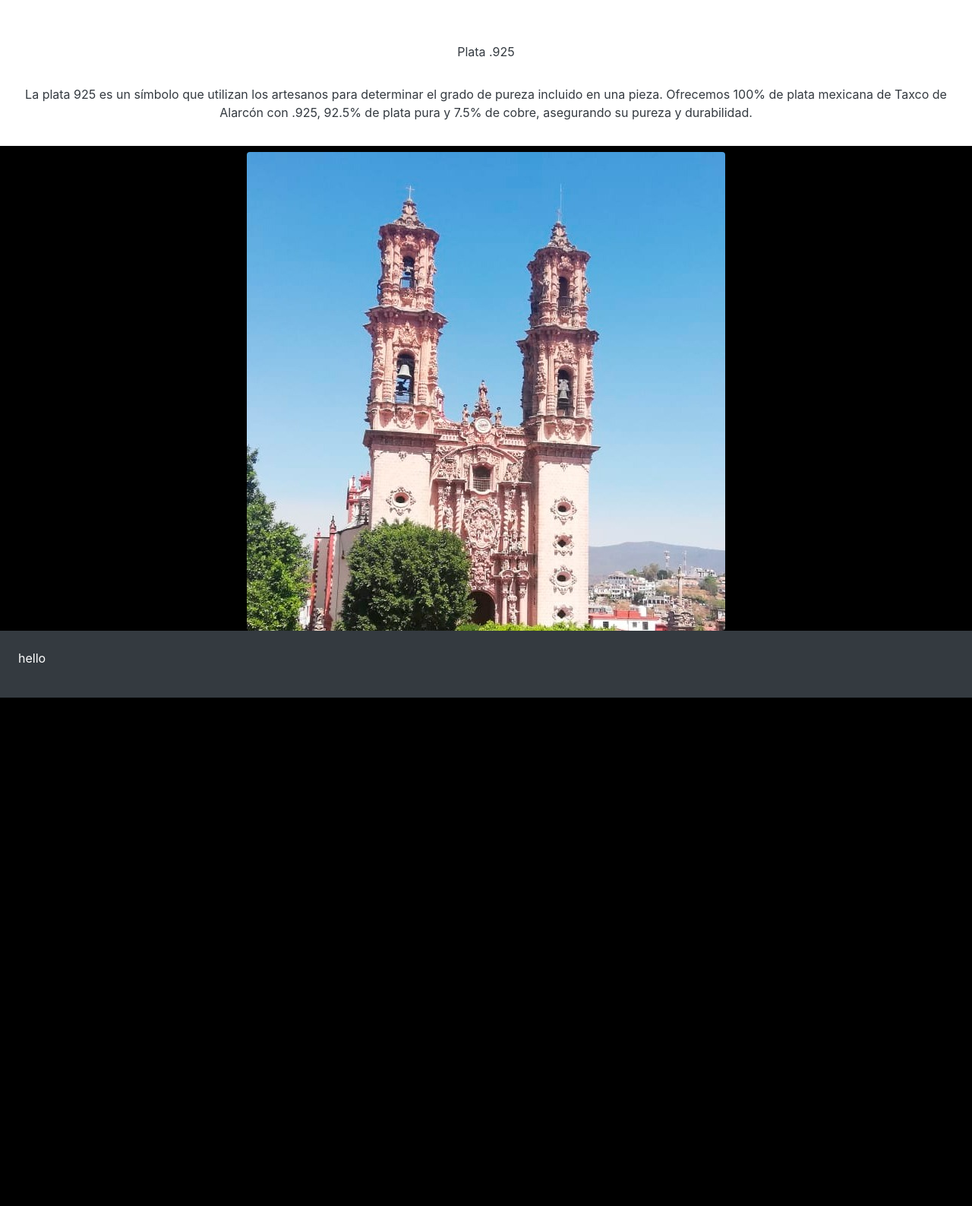
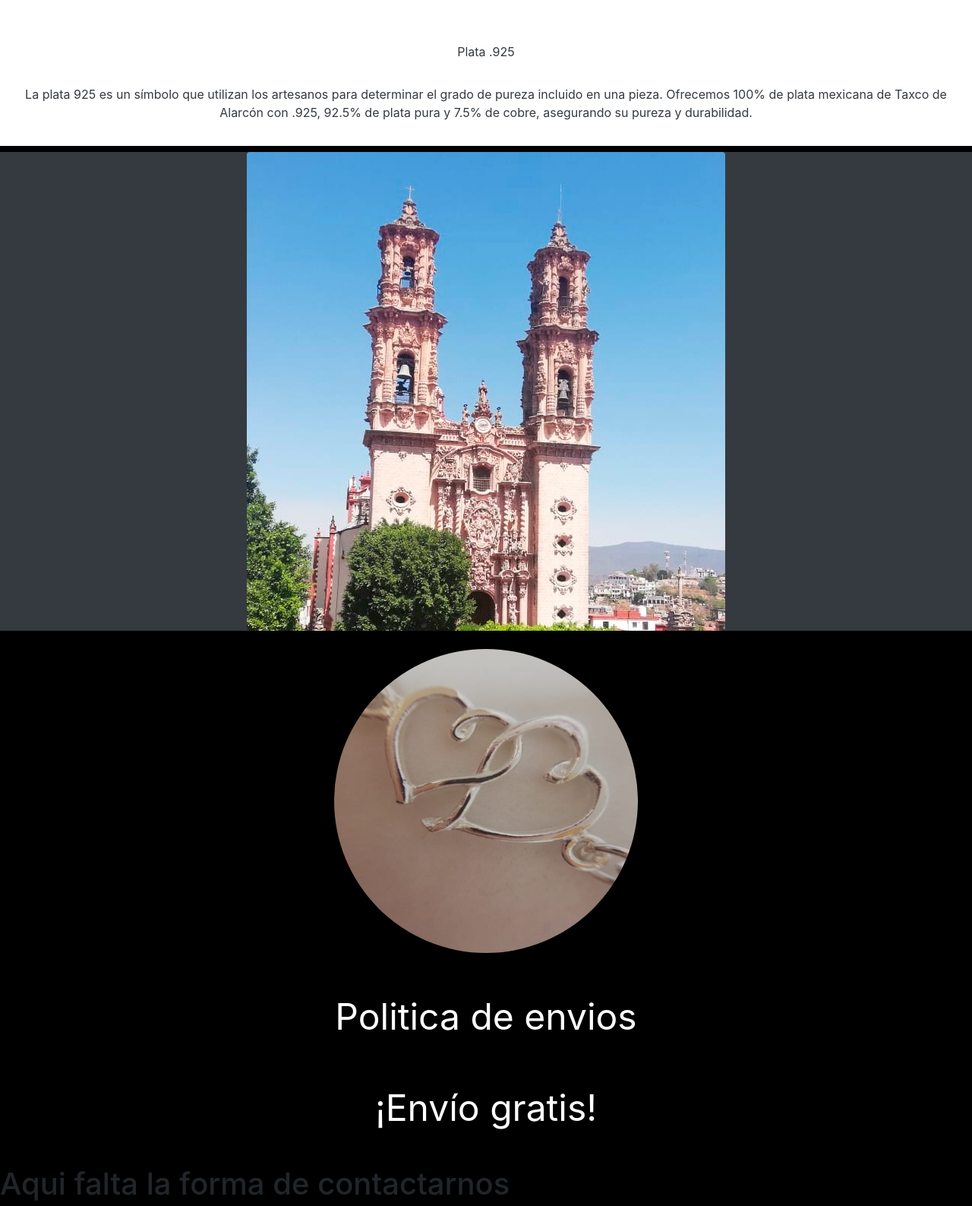
Before and after one commit to AlanSaAl/TiendaWeb, a PHP site: page / in a window 1280 px wide. Shown: the part 729-2316 px from the top of the page at 76% size. Before the commit the page ends 1647 px from the top, so only its background shows below. Run offline with PHP 8.4, Linux system fonts and the light colour scheme.

Commit message:
segundo slider, texto de politica, mapa de google maps

```diff
--- a/index.php
+++ b/index.php
@@ -61,11 +61,12 @@
 
         <p class="mt-4 pt-3 text-center">Plata .925</p>
 
-        <p class="mt-2 pt-3 text-center"> La plata 925 es un símbolo que utilizan los artesanos para determinar el grado de pureza incluido en una pieza. Ofrecemos 100% de plata mexicana de Taxco de Alarcón con .925, 92.5% de plata pura y 7.5% de cobre, asegurando su pureza y durabilidad.</p>
+        <p class="mt-2 pt-3 text-center"> La plata 925 es un símbolo que utilizan los artesanos para determinar el grado de pureza incluido en una pieza. Ofrecemos 100% de plata mexicana de Taxco de Alarcón con .925, 92.5% de plata pura y 7.5%
+            de cobre, asegurando su pureza y durabilidad.</p>
     </section>
 
     <!--Slider dos --->
-    <div class="carousel slide" data-ride="carousel">
+    <div class="carousel slide  bg-dark" data-ride="carousel">
         <div class="carousel-inner">
             <div class="carousel-item active">
                 <img src="assets/slider21.jpg" width="630" height="630" class="rounded mx-auto d-block" alt="...">
@@ -78,10 +79,49 @@
             </div>
         </div>
     </div>
+
     <!--Politica de envio-->
-    <section  class="p-4 mb-6 bg-dark text-white">
+    <section class="p-4 mb-6  text-white">
+        <img src="assets/corazon.jpg" width="400" height="400" class="rounded-circle mx-auto d-block" alt="">
+        <p class="mt-4 pt-4 text-center">
+            <font size=10> Politica de envios</font>
+        </p>
 
-        <p>hello </p>
+        <p class="mt-4 pt-4 text-center">
+            <font size=10>¡Envío gratis!</font>
+        </p>
+
     </section>
 
+    <!--Contacto -->
+
+    <section class="contariner">
+
+        <h1>Aqui falta la forma de contactarnos </h1>
+
+
+    </section>
+
+
+    <!---Mapa google maps -->
+
+    <div class="container">
+        <div class="row">
+            <div class="col-3">
+
+            </div>
+            <div class="col-md-12">
+
+                <iframe src="https://www.google.com/maps/embed?pb=!1m18!1m12!1m3!1d28693.712844570506!2d-99.62543818483933!3d18.55440426850361!2m3!1f0!2f0!3f0!3m2!1i1024!2i768!4f13.1!3m3!1m2!1s0x85cc4b377661ee51%3A0x2adc9f36ea4aeb99!2sDe%20Los%20Plateros%2027%2C%20Barrio%20de%20Pedro%20Martin%2C%2040290%20Taxco%2C%20Gro.!5e0!3m2!1ses!2smx!4v1573184194638!5m2!1ses!2smx" width="1100" height="500" frameborder="0" style="border:0;" allowfullscreen=""></iframe>
+
+
+            </div>
+            <div class="col-3">
+
+            </div>
+
+
+        </div>
+    </div>
+
     <?php include("includes/footer.php") ?>
```
Also changed, not shown: assets/corazon.jpg (added).
